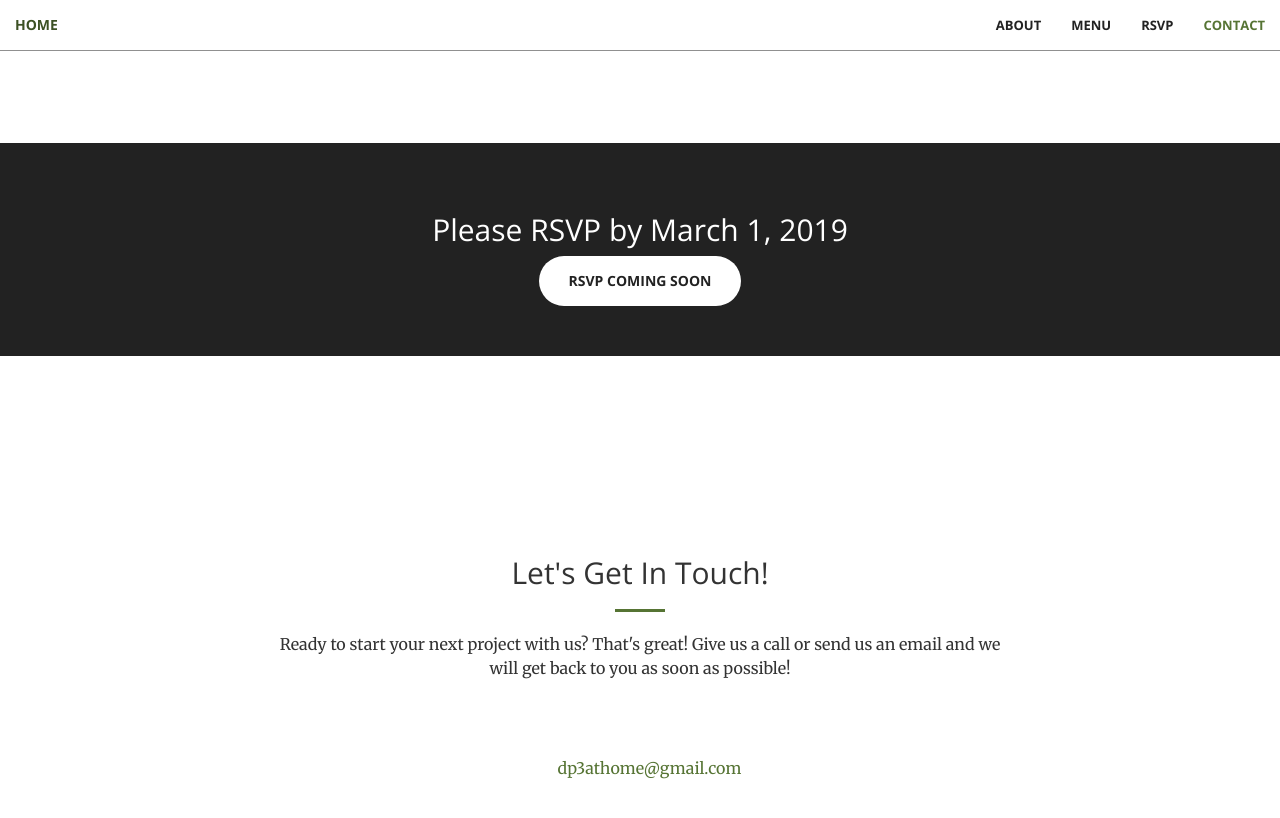
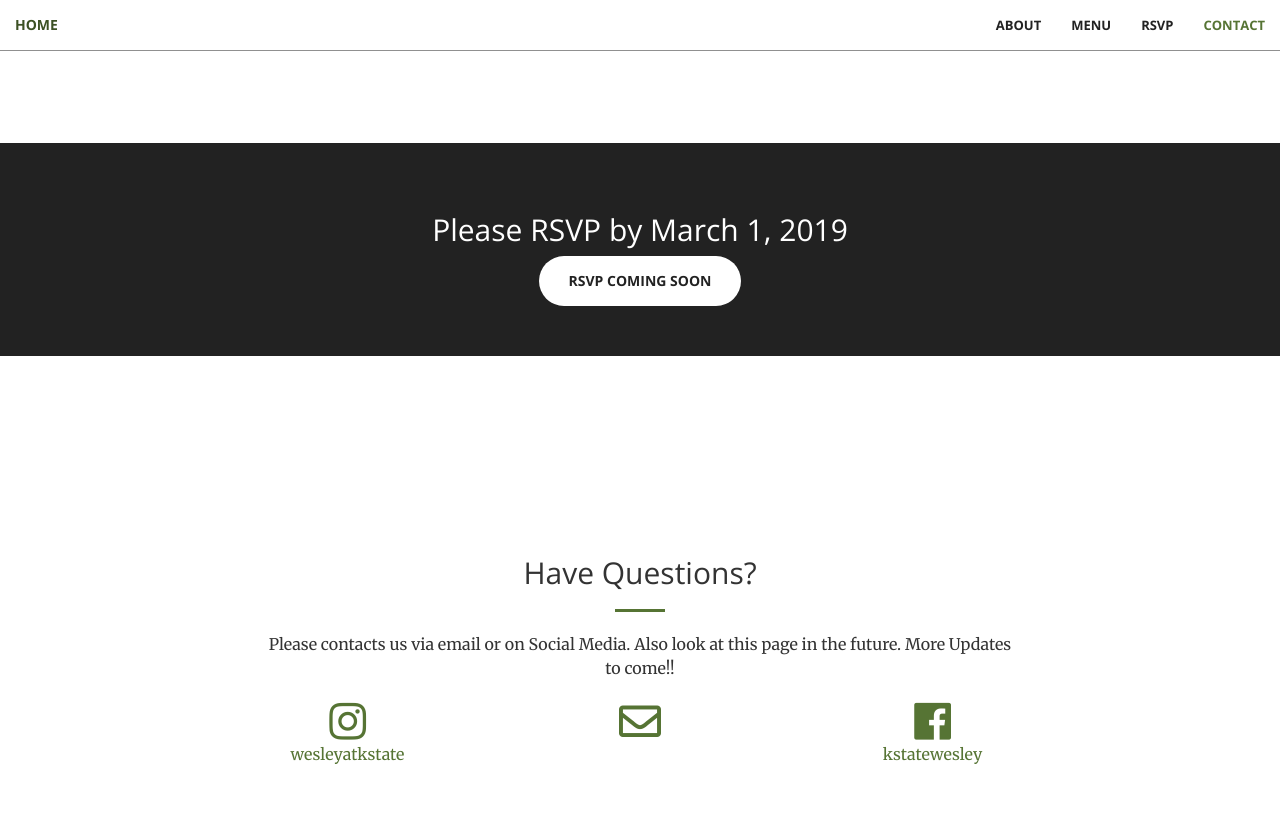
Before and after one commit to KSUWesley/KSUWesley.github.io, a Jekyll site: the page built from index.html, in a window 1280 px wide and 900 px high, scrolled down 1731 px. Shown: the top 818 px of the window. Built offline with Jekyll 4.4.1, drawn with Linux system fonts in a browser that asks for light colours; nearby versions of some CDN libraries.

Commit message:
contact section draft

```diff
--- a/_config.yml
+++ b/_config.yml
@@ -7,6 +7,8 @@ url: "wesleyreunion.com" # the base hostname & protocol for your site
 
 twitter_username:
 github_username:
+instagram_username: wesleyatkstate
+facebook_username: kstatewesley
 
 # Build settings
 markdown: kramdown
--- a/_includes/contact.html
+++ b/_includes/contact.html
@@ -2,26 +2,26 @@
     <div class="container">
         <div class="row">
             <div class="col-lg-8 col-lg-offset-2 text-center">
-                <h2 class="section-heading">Let's Get In Touch!</h2>
+                <h2 class="section-heading">Have Questions?</h2>
                 <hr class="primary">
-                <p>Ready to start your next project with us? That's great! Give us a call or send us an email and we will get back to you as soon as possible!</p>
+                <p>Please contacts us via email or on Social Media. Also look at this page in the future.  More Updates to come!!</p>
             </div>
         <div class="col-lg-2 col-lg-offset-2 text-center">
-            <a href="https://twitter.com/{{ site.twitter_username }}">
-                <i class="fa fa-twitter fa-3x wow bounceIn" data-wow-delay=".1s"></i>
-                <p>{{ site.twitter_username }}</p>
+            <a href="https://instagram.com/{{ site.instagram_username }}">
+                <i class="fab fa-instagram fa-3x wow bounceIn" data-wow-delay=".1s"></i>
+                <p>{{ site.instagram_username }}</p>
             </a>
         </div>
         <div class="col-lg-2 col-lg-offset-1 text-center">
             <a href="mailto:{{ site.email }}">
-            <i class="fa fa-envelope-o fa-3x wow bounceIn" data-wow-delay=".1s"></i>
-                <p>{{ site.email }}</p>
+            <i class="far fa-envelope fa-3x wow bounceIn" data-wow-delay=".1s"></i>
+            <!--<p>{{ site.email }}</p>-->
             </a>
         </div>
         <div class="col-lg-2 col-lg-offset-1 text-center">
-            <a href="https://github.com/{{ site.github_username }}">
-            <i class="fa fa-github fa-3x wow bounceIn" data-wow-delay=".1s"></i>
-                <p>{{ site.github_username }}</p>
+            <a href="https://facebook.com/{{ site.facebook_username }}">
+            <i class="fab fa-facebook fa-3x wow bounceIn" data-wow-delay=".1s"></i>
+            <p>{{ site.facebook_username }}</p>
             </a>
         </div>
 
--- a/_includes/head.html
+++ b/_includes/head.html
@@ -6,7 +6,7 @@
     <meta name="description" content="">
     <meta name="author" content="">
 
-    <title>Creative - Start Bootstrap Theme</title>
+    <title>Wesley Reunion</title>
 
     <!-- Bootstrap Core CSS -->
     <link rel="stylesheet" href="css/bootstrap.min.css" type="text/css">
```
